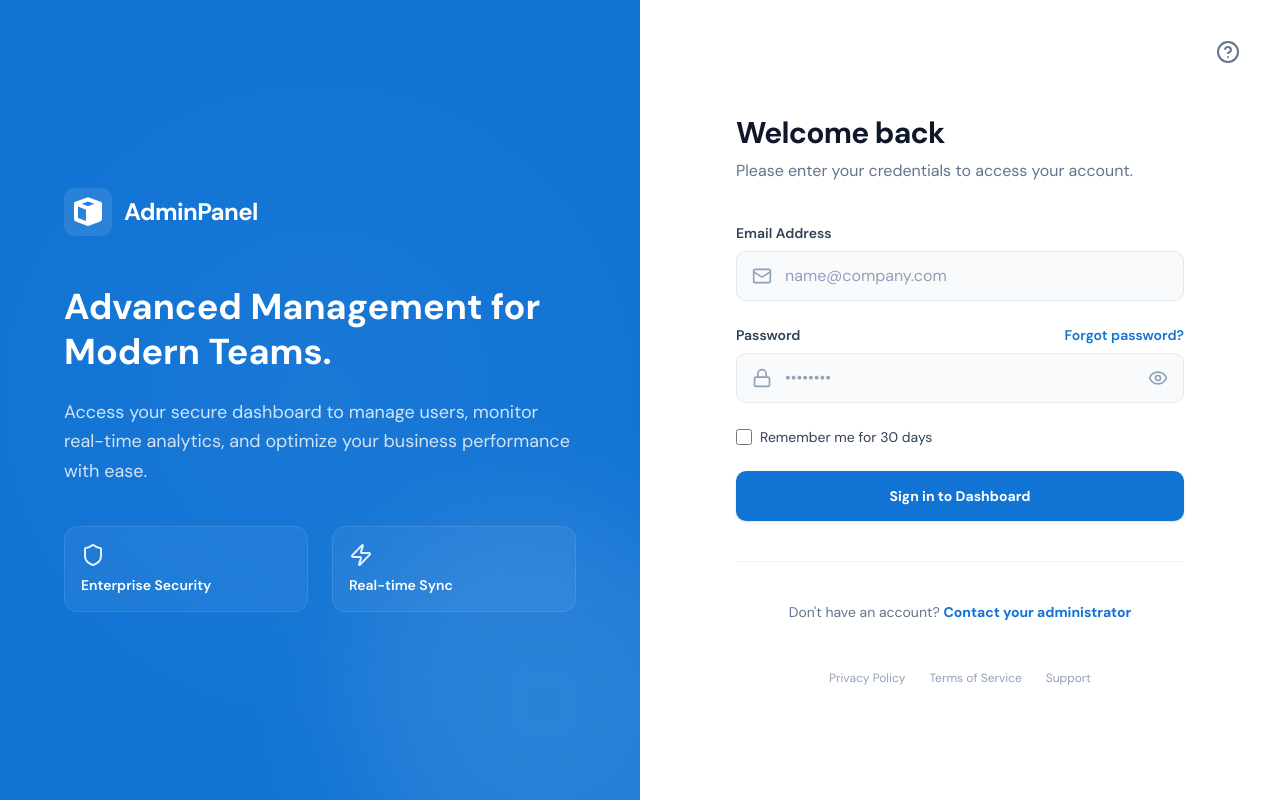
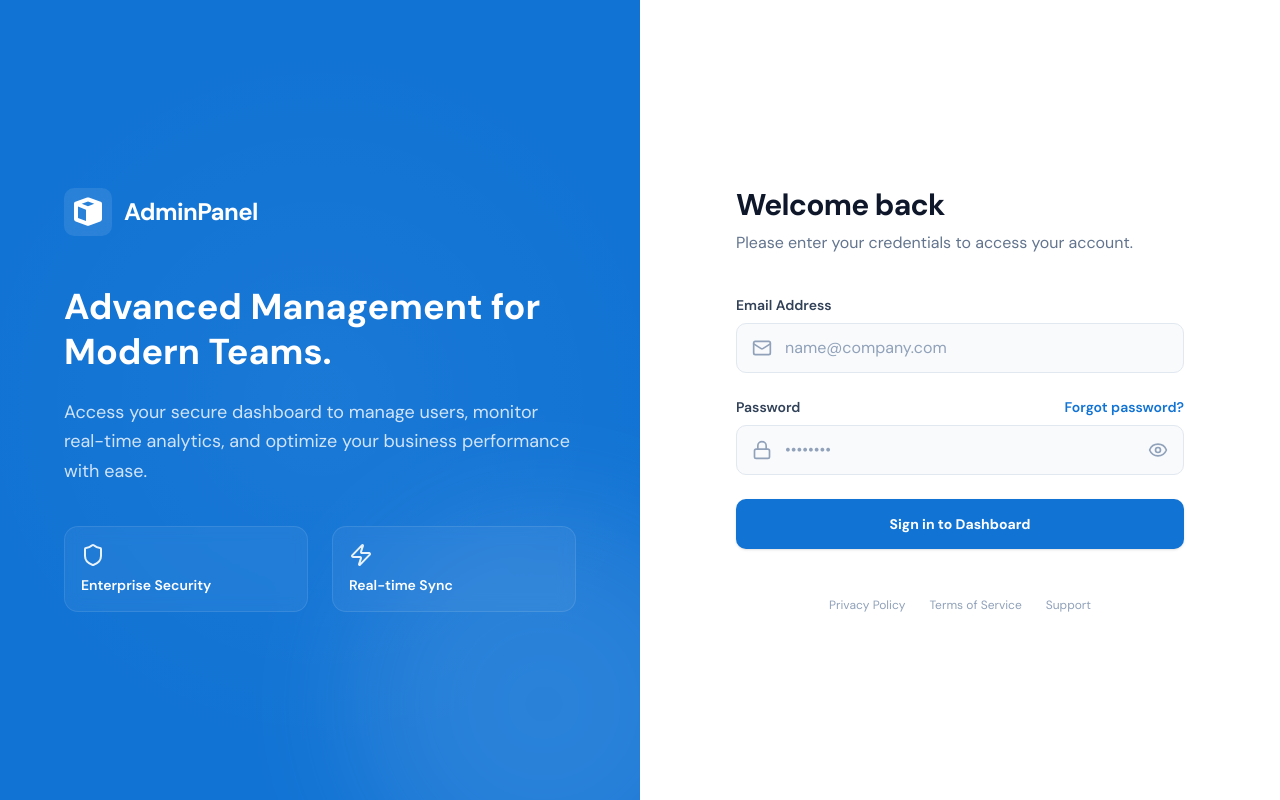
Before and after one commit to guidoFortunato/dashboard-admin, a Next.js app: page /login in a window 1280 px wide. Built offline with nearby package versions, Linux system fonts and the light colour scheme.

Commit message:
refactor: clean up login page and form components by removing unused elements and optimizing className formatting

```diff
--- a/app/(auth)/login/_components/LoginForm.tsx
+++ b/app/(auth)/login/_components/LoginForm.tsx
@@ -124,8 +124,7 @@ export default function LoginForm({ unauthorized = false }: LoginFormProps) {
             type="email"
             placeholder="name@company.com"
             autoComplete="email"
-            className={`w-full pl-12 pr-4 py-3 bg-slate-50 dark:bg-slate-800/50 border rounded-lg focus:ring-2 focus:ring-primary focus:border-primary outline-none transition-all placeholder:text-slate-400 dark:placeholder:text-slate-500 dark:text-slate-100 ${
-              errors.email
+            className={`w-full pl-12 pr-4 py-3 bg-slate-50 dark:bg-slate-800/50 border rounded-lg focus:ring-2 focus:ring-primary focus:border-primary outline-none transition-all placeholder:text-slate-400 dark:placeholder:text-slate-500 dark:text-slate-100 ${errors.email
               ? "border-red-400 focus:ring-red-400 focus:border-red-400"
               : "border-slate-200 dark:border-slate-700"
               }`}
@@ -163,8 +162,7 @@ export default function LoginForm({ unauthorized = false }: LoginFormProps) {
             type={showPassword ? "text" : "password"}
             placeholder="••••••••"
             autoComplete="current-password"
-            className={`w-full pl-12 pr-12 py-3 bg-slate-50 dark:bg-slate-800/50 border rounded-lg focus:ring-2 focus:ring-primary focus:border-primary outline-none transition-all placeholder:text-slate-400 dark:placeholder:text-slate-500 dark:text-slate-100 ${
-              errors.password
+            className={`w-full pl-12 pr-12 py-3 bg-slate-50 dark:bg-slate-800/50 border rounded-lg focus:ring-2 focus:ring-primary focus:border-primary outline-none transition-all placeholder:text-slate-400 dark:placeholder:text-slate-500 dark:text-slate-100 ${errors.password
               ? "border-red-400 focus:ring-red-400 focus:border-red-400"
               : "border-slate-200 dark:border-slate-700"
               }`}
@@ -189,21 +187,7 @@ export default function LoginForm({ unauthorized = false }: LoginFormProps) {
         )}
       </div>
 
-      {/* Remember me */}
-      <div className="flex items-center">
-        <input
-          {...register("rememberMe")}
-          id="remember-me"
-          type="checkbox"
-          className="h-4 w-4 accent-primary border-slate-300 dark:border-slate-700 rounded transition-all"
-        />
-        <label
-          htmlFor="remember-me"
-          className="ml-2 block text-sm text-slate-700 dark:text-slate-300"
-        >
-          Remember me for 30 days
-        </label>
-      </div>
+
 
       {/* Submit */}
       <button
--- a/app/(auth)/login/page.tsx
+++ b/app/(auth)/login/page.tsx
@@ -1,4 +1,4 @@
-import { HelpCircle, Shield, Zap } from "lucide-react";
+import { Shield, Zap } from "lucide-react";
 import LoginForm from "./_components/LoginForm";
 
 interface AdminPanelLogoProps {
@@ -107,15 +107,7 @@ export default async function LoginPage({
           {/* Form */}
           <LoginForm unauthorized={unauthorized} />
 
-          {/* Footer — account CTA */}
-          <div className="mt-10 pt-10 border-t border-slate-100 dark:border-slate-800">
-            <p className="text-center text-sm text-slate-500 dark:text-slate-400">
-              Don&apos;t have an account?{" "}
-              <a href="#" className="font-bold text-primary hover:underline">
-                Contact your administrator
-              </a>
-            </p>
-          </div>
+
 
           {/* Footer links */}
           <div className="mt-12 flex justify-center gap-6 text-slate-400 dark:text-slate-500">
@@ -141,19 +133,7 @@ export default async function LoginPage({
         </div>
       </div>
 
-      {/* Help button — absolute top-right */}
-      <div className="absolute top-8 right-8 flex gap-2">
-        <button
-          type="button"
-          className="p-2 rounded-full hover:bg-slate-100 dark:hover:bg-slate-800 transition-colors"
-          aria-label="Help"
-        >
-          <HelpCircle
-            className="w-6 h-6 text-slate-500 dark:text-slate-400"
-            aria-hidden="true"
-          />
-        </button>
-      </div>
+
     </div>
   );
 }
```
Lines whose indentation alone changed are shown as unchanged.
